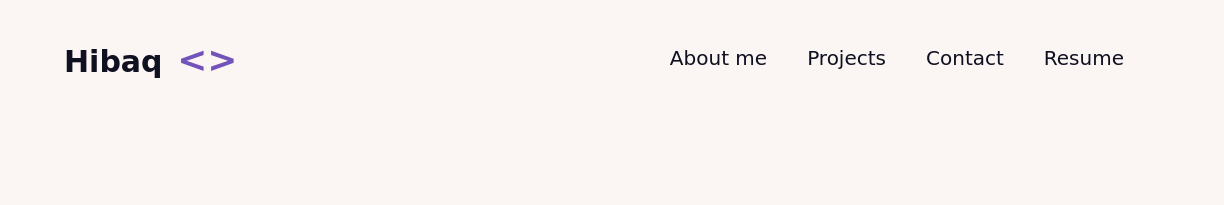
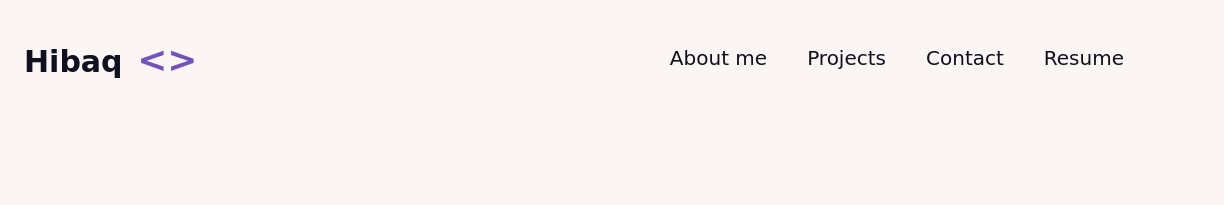
Before and after one commit to hibaqw/hibaq-portfolio, a website: page index.html in a window 1280 px wide. Shown: the top 205 px of the page, 0-1224 px from the left. Drawn offline with nearby package versions, Linux system fonts and the light colour scheme; a web font is replaced by a local one.

Commit message:
removed margin from webpage navbar

```diff
--- a/index.html
+++ b/index.html
@@ -32,7 +32,7 @@
 <body class="bg-snow dark:bg-plum overflow-x-hidden">
   <nav class="relative container mx-auto mt-10 px-6 mb-32">
     <div class="flex justify-between items-center mx-auto">
-      <div class="text-plum dark:text-snow font-display text-3xl font-bold  mx-10 text-center">Hibaq<span
+      <div class="text-plum dark:text-snow font-display text-3xl font-bold text-center">Hibaq<span
           class="ml-0.5 font-display text-4xl text-violet">
           <>
         </span></div>
```
